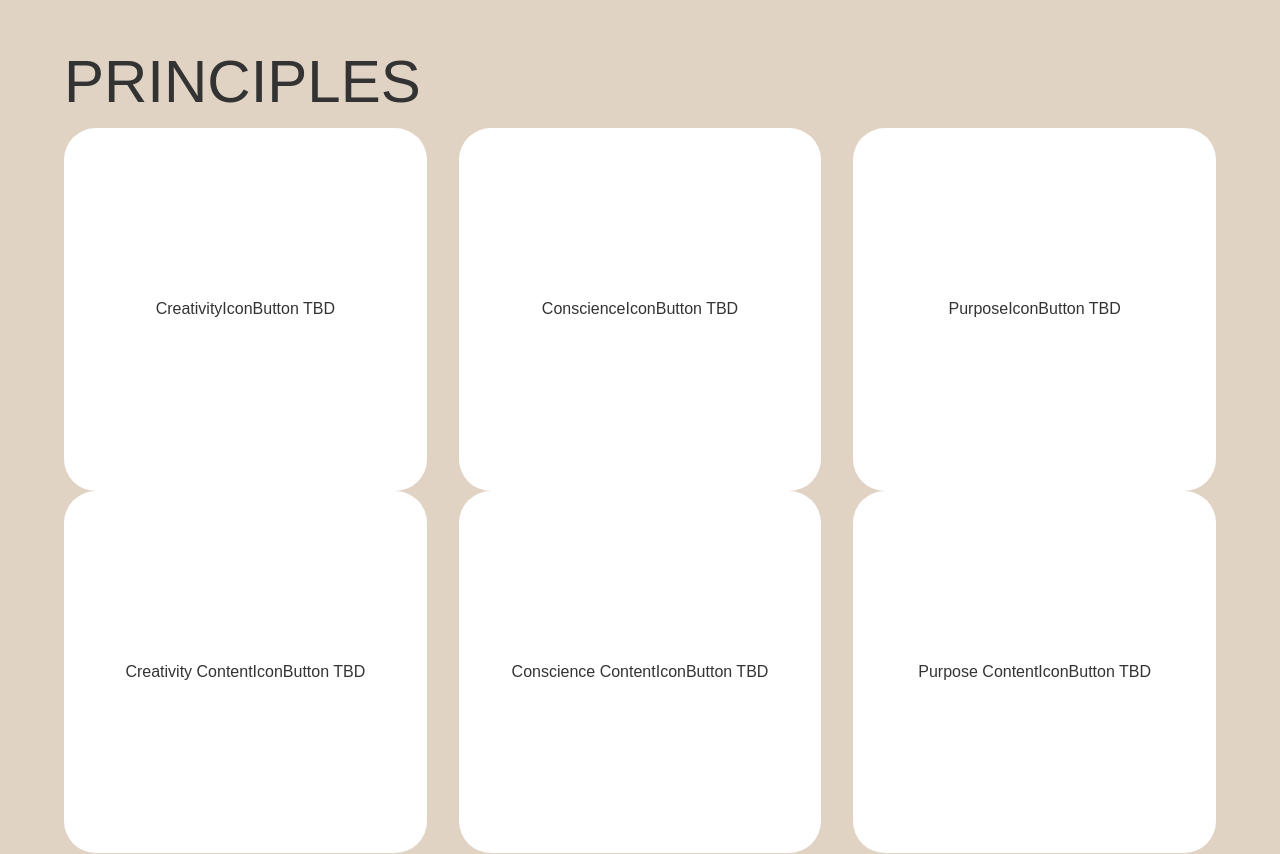
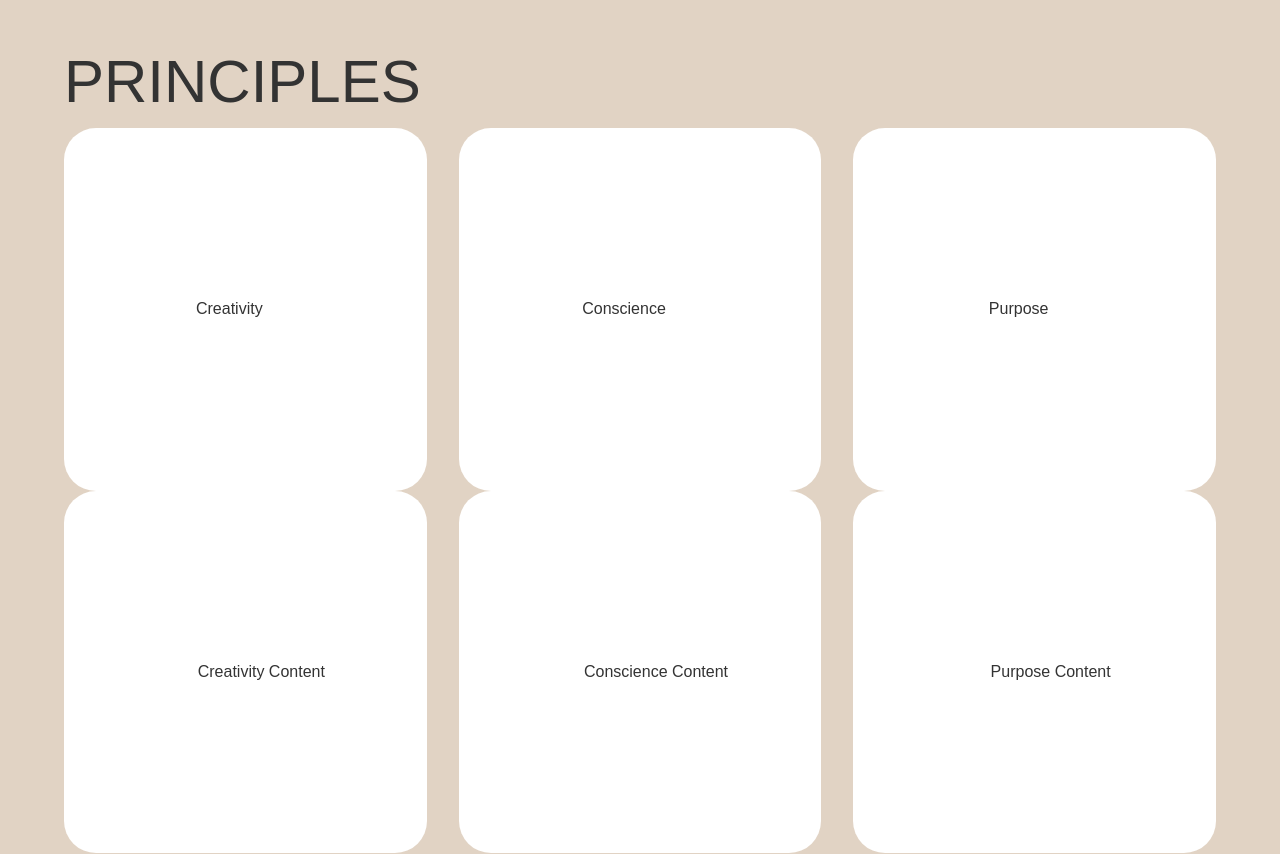
Before and after one commit to SimonSchoetz/simon-schoetz-website-2025, a Next.js app: page / in a window 1280 px wide. Shown: the part 660-1514 px from the top of the page. Built offline with nearby package versions, Linux system fonts and the light colour scheme.

Commit message:
typesafe icon name

```diff
--- a/components/FlipCard.tsx
+++ b/components/FlipCard.tsx
@@ -1,4 +1,5 @@
 import { DivProps, FCProps } from '@/types';
+import { Icon } from './Icon';
 
 type Props = DivProps & {
   cover: string;
@@ -8,29 +9,42 @@ type Props = DivProps & {
 const boxStyle: DivProps['className'] =
   'w-full h-full bg-bg-2 rounded-4xl content-center';
 
-export const FlipCard: FCProps<Props> = ({ cover, content, ...props }) => {
+export const FlipCard: FCProps<Props> = ({
+  cover,
+  content,
+  className = '',
+  ...props
+}) => {
   return (
-    <div {...props} className={`${props.className} relative aspect-square`}>
+    <div {...props} className={`${className} relative aspect-square`}>
       <Cover text={cover} />
       <Content text={content} />
     </div>
   );
 };
 
-const Cover: FCProps<DivProps & { text: string }> = ({ text, ...props }) => {
+const Cover: FCProps<DivProps & { text: string }> = ({
+  text,
+  className = '',
+  ...props
+}) => {
   return (
-    <div {...props} className={`${boxStyle} ${props.className}`}>
+    <div {...props} className={`${boxStyle} ${className}`}>
       <p>{text}</p>
-      <p>IconButton TBD</p>
+      <Icon iconName='arrowInCircle' className='stroke-fg-2' />
     </div>
   );
 };
 
-const Content: FCProps<DivProps & { text: string }> = ({ text, ...props }) => {
+const Content: FCProps<DivProps & { text: string }> = ({
+  text,
+  className = '',
+  ...props
+}) => {
   return (
-    <div {...props} className={`${boxStyle} ${props.className}`}>
+    <div {...props} className={`${boxStyle} ${className}`}>
+      <Icon iconName='arrowInCircle' className='stroke-fg-2 rotate-180' />
       <p>{text}</p>
-      <p>IconButton TBD</p>
     </div>
   );
 };
--- a/components/Icon.tsx
+++ b/components/Icon.tsx
@@ -2,9 +2,9 @@ import { FCProps, SvgProps } from '@/types';
 
 import * as Icons from './icons';
 
-const iconList: Record<string, FCProps<SvgProps>> = {
+const iconList = {
   arrowInCircle: Icons.ArrowInCircle,
-};
+} as const;
 
 type Props = { iconName: keyof typeof iconList };
 
```
